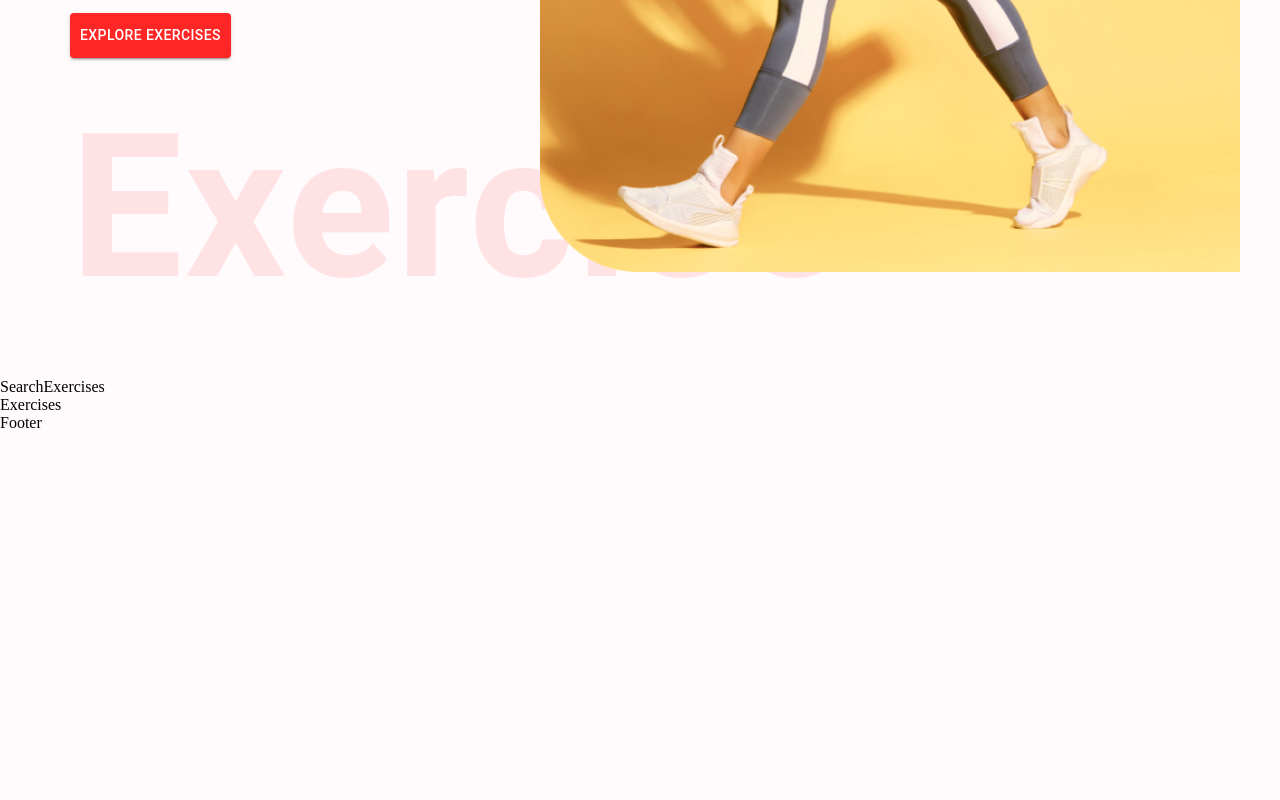
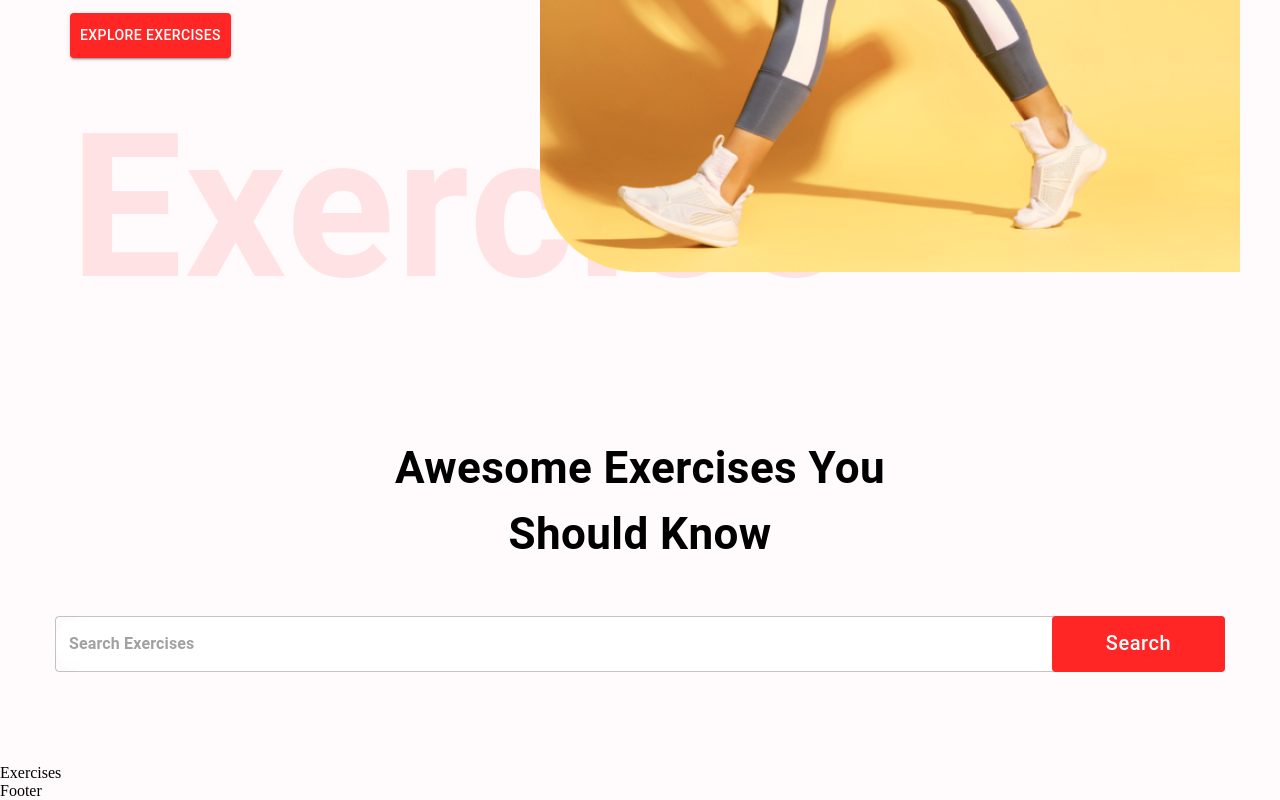
Before and after one commit to ihor-vip/gym_exercises___reactjs, a React (Create React App) app: page / in a window 1280 px wide. Shown: the part 594-1394 px from the top of the page. Before the commit the page ends 1026 px from the top, so only its background shows below. Built offline with nearby package versions, Linux system fonts and the light colour scheme.

Commit message:
SearchExercises.js UI work

```diff
--- a/src/components/SearchExercises.js
+++ b/src/components/SearchExercises.js
@@ -1,7 +1,33 @@
-export default function SearchExercises() {
+import React, { useEffect, useState } from 'react';
+import { Box, Button, Stack, TextField, Typography } from '@mui/material';
+
+const SearchExercises = () => {
+    const [search, setSearch] = useState('');
+
+    const handleSearch = async () => {
+        if (search) {}
+    };
+
     return (
-        <div>
-            SearchExercises
-        </div>
-    )
-}
+        <Stack alignItems="center" mt="37px" justifyContent="center" p="20px">
+            <Typography fontWeight={700} sx={{ fontSize: { lg: '44px', xs: '30px' } }} mb="49px" textAlign="center">
+                Awesome Exercises You <br /> Should Know
+            </Typography>
+            <Box position="relative" mb="72px">
+                <TextField
+                    height="76px"
+                    sx={{ input: { fontWeight: '700', border: 'none', borderRadius: '4px' }, width: { lg: '1170px', xs: '350px' }, backgroundColor: '#fff', borderRadius: '40px' }}
+                    value={search}
+                    onChange={(e) => setSearch(e.target.value.toLowerCase())}
+                    placeholder="Search Exercises"
+                    type="text"
+                />
+                <Button className="search-btn" sx={{ bgcolor: '#FF2625', color: '#fff', textTransform: 'none', width: { lg: '173px', xs: '80px' }, height: '56px', position: 'absolute', right: '0px', fontSize: { lg: '20px', xs: '14px' } }} onClick={handleSearch}>
+                    Search
+                </Button>
+            </Box>
+        </Stack>
+    );
+};
+
+export default SearchExercises;
```
